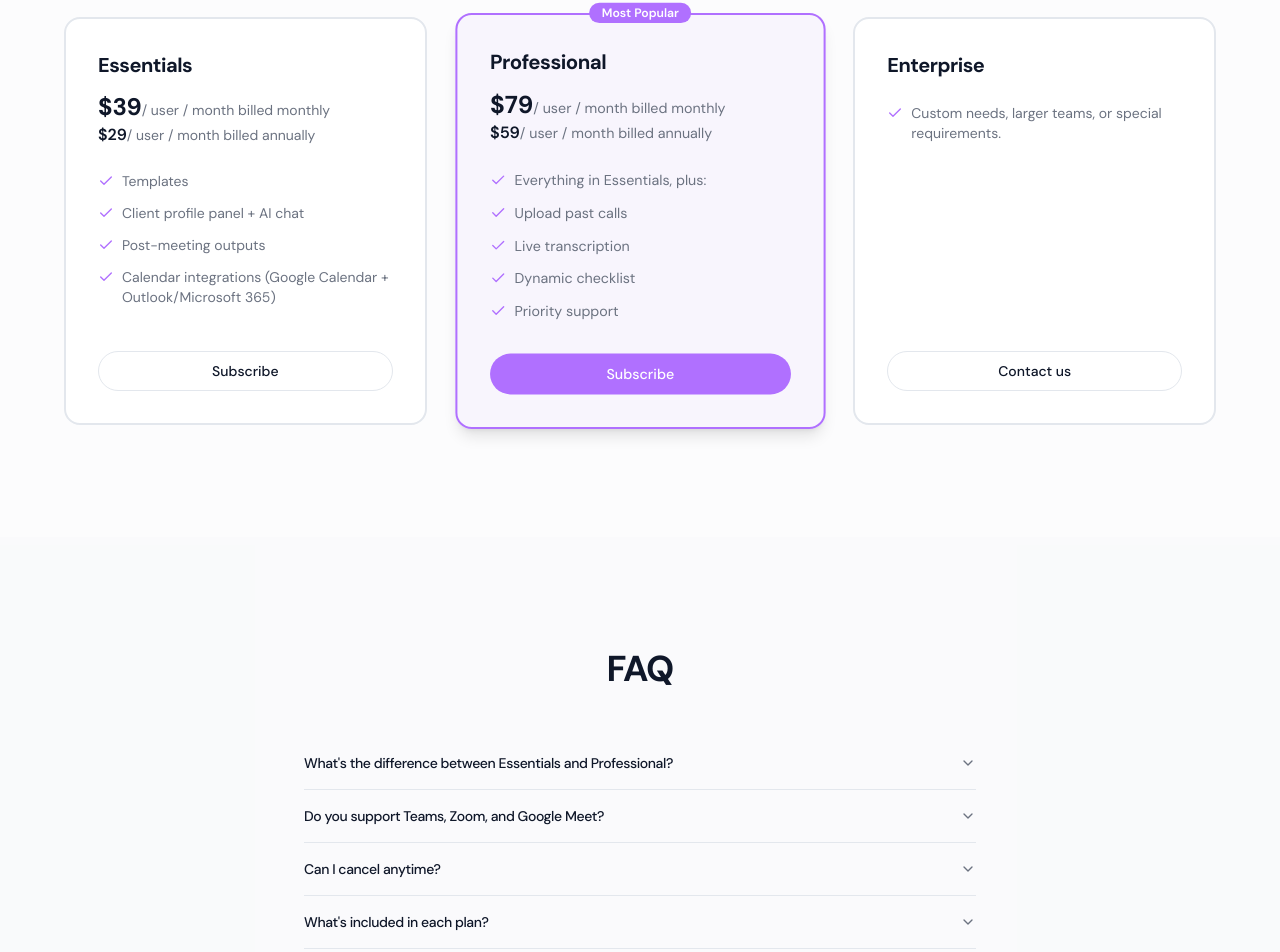
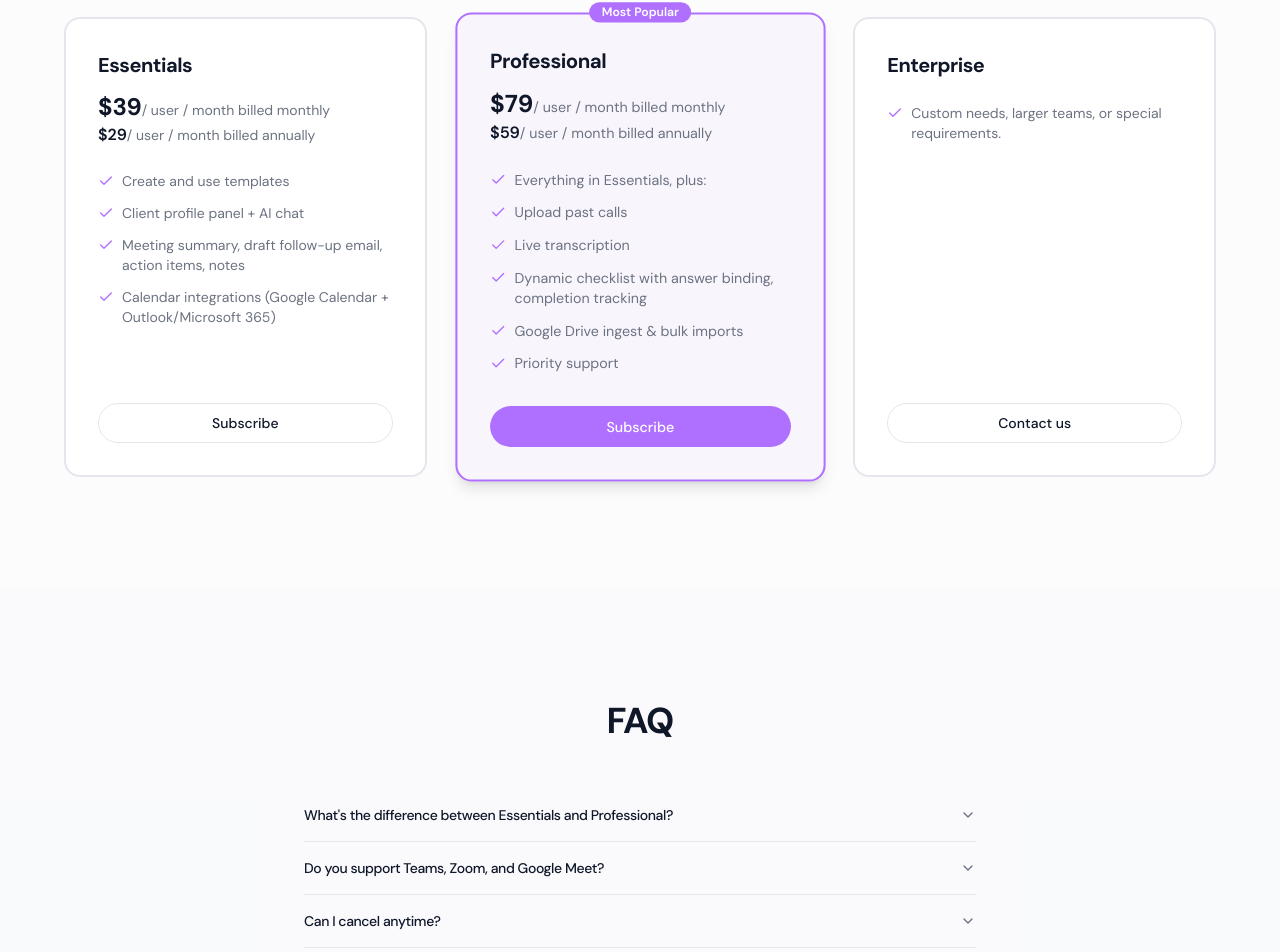
Before and after one commit to vpanait/munin-relaunch-landing-page, a React (Vite) app: page / in a window 1280 px wide. Shown: the part 3012-3964 px from the top of the page. Built offline with nearby package versions, Linux system fonts and the light colour scheme; the HTML template or start-up script is replaced by a standard one.

Commit message:
updated pricing

```diff
--- a/src/components/Pricing.tsx
+++ b/src/components/Pricing.tsx
@@ -12,9 +12,9 @@ const plans = [
     annual: 29,
     popular: false,
     features: [
-      "Templates",
+      "Create and use templates",
       "Client profile panel + AI chat",
-      "Post-meeting outputs",
+      "Meeting summary, draft follow-up email, action items, notes",
       "Calendar integrations (Google Calendar + Outlook/Microsoft 365)",
     ],
     cta: "Subscribe",
@@ -29,7 +29,8 @@ const plans = [
       "Everything in Essentials, plus:",
       "Upload past calls",
       "Live transcription",
-      "Dynamic checklist",
+      "Dynamic checklist with answer binding, completion tracking",
+      "Google Drive ingest & bulk imports",
       "Priority support",
     ],
     cta: "Subscribe",
```
